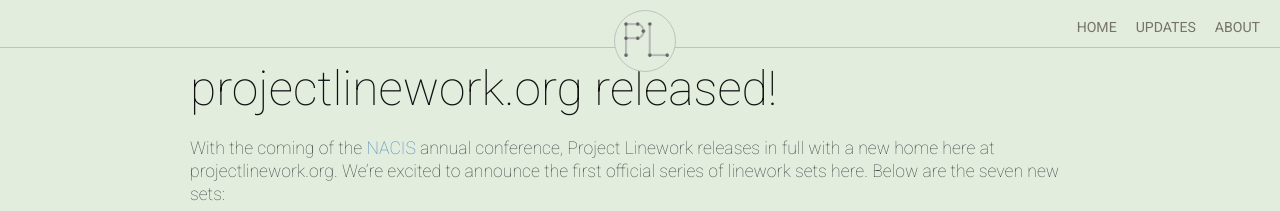
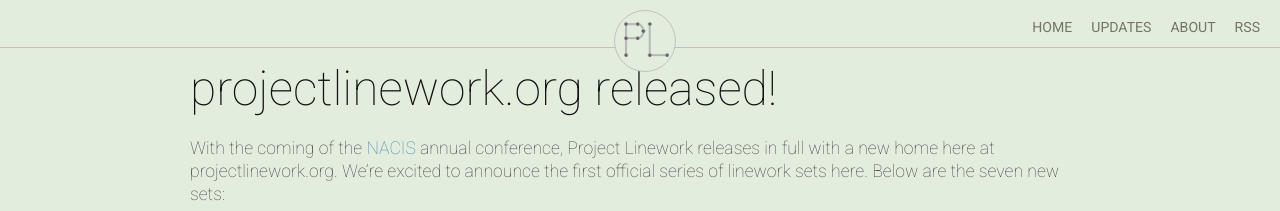
Before and after one commit to mapsam/project-linework, a Jekyll site: the page built from _posts/2013-10-04-linework_released.markdown, in a window 1280 px wide. Shown: the top 211 px of the page. Built offline with Jekyll 4.4.1, drawn with Linux system fonts in a browser that asks for light colours; some web fonts are replaced; Markdown is read by kramdown in place of the engine named in the settings.

Commit message:
rss feed link

```diff
--- a/_includes/header.html
+++ b/_includes/header.html
@@ -5,6 +5,7 @@
 			<li><a href="{{site.baseurl}}/">Home</a></li>
 			<li><a href="{{site.baseurl}}/blog">Updates</a></li>
 			<li><a href="{{site.baseurl}}/about">About</a></li>
+			<li><a href="{{site.baseurl}}/feed">RSS</a></li>
 		</ul>
 	</nav>
 </header>
```
